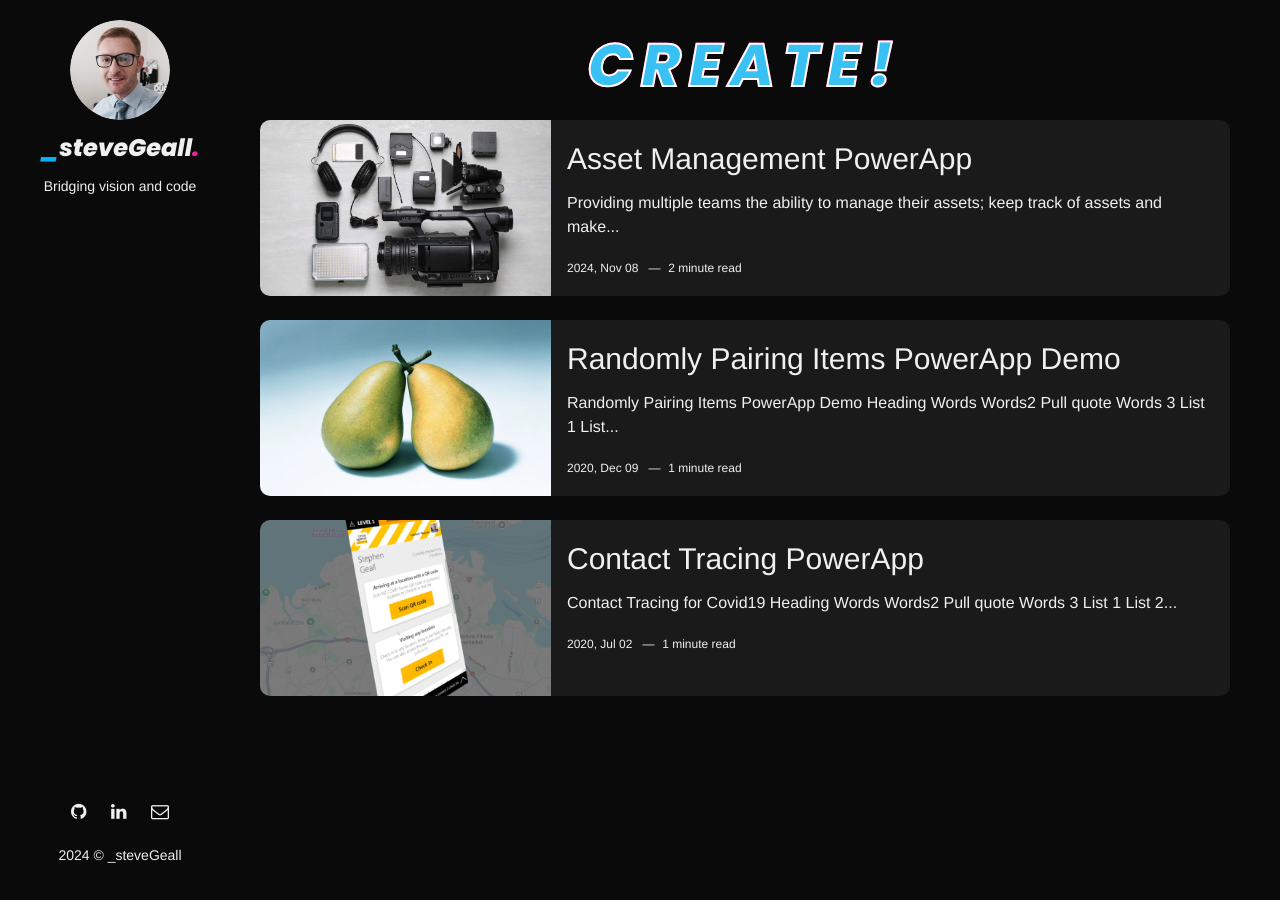
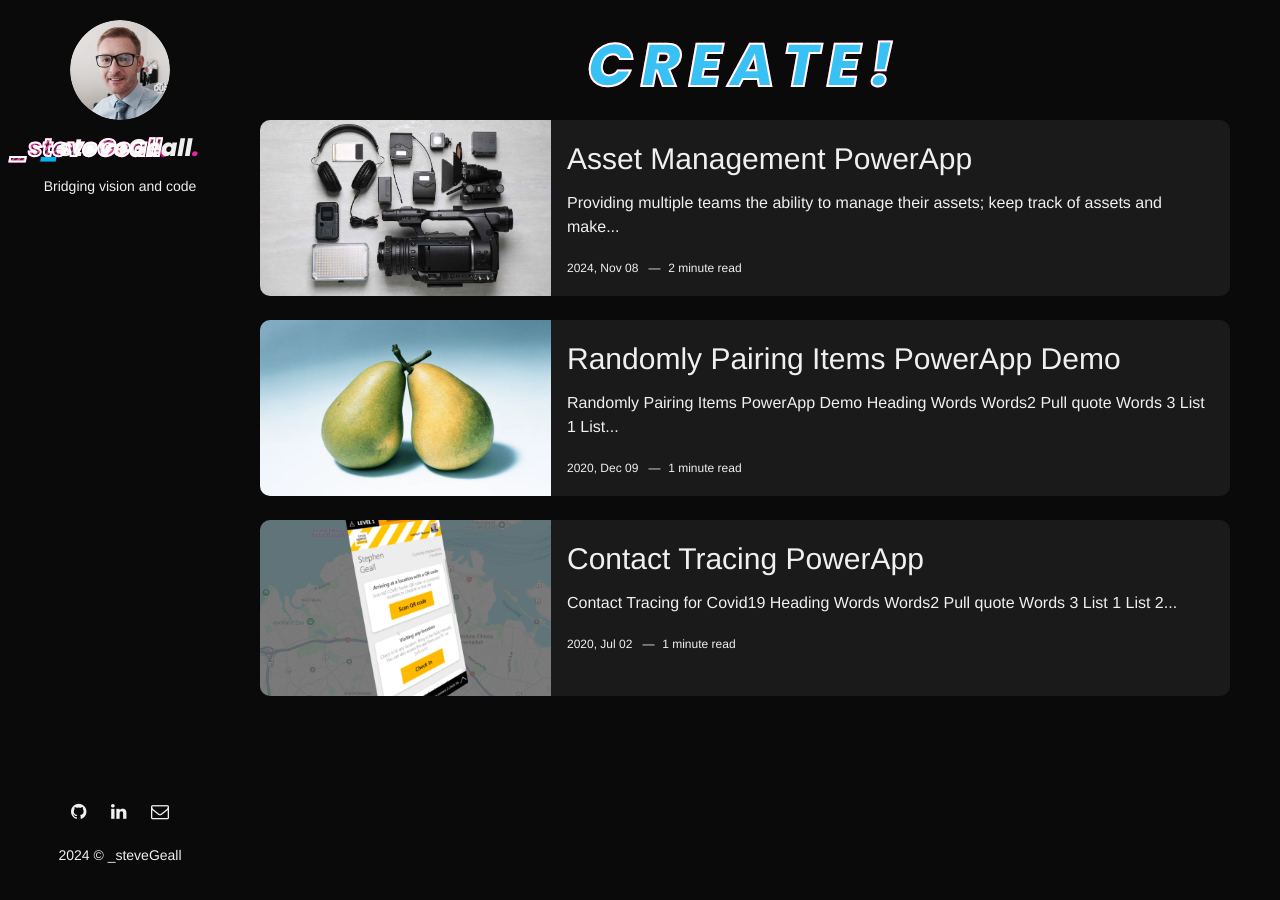
Before and after one commit to borough11/borough11.github.io, a Jekyll site: the page built from index.html, in a window 1280 px wide. Built offline with Jekyll 4.4.1, drawn with Linux system fonts in a browser that asks for light colours; nearby versions of some CDN libraries; the list of posts is cut into pages by our own code.

Commit message:
modified:   _layouts/main.html

```diff
--- a/_layouts/main.html
+++ b/_layouts/main.html
@@ -9,8 +9,12 @@
         <a href="{{site.baseurl}}/"><img class="no-lightbox" src="{{site.baseurl}}/assets/img/{% if site.author-img %}{{site.author-img}}{% endif %}" alt="{{site.author}}"></a>
       </div>
 
-      <div id="authorname" class="author-name">{{site.author}}<font color="#e72698">.</font></div>
-      <span data-text="{{site.about-author}}"><p>{{site.about-author}}</p></spanspan>
+      <div id="authorname" class="author-name">
+        <span data-text="{{site.author}}">{{site.author}}<font color="#e72698">.</font></span>
+
+      </div>
+
+        <p>{{site.about-author}}</p>
     </div>
   </header> <!-- End Header -->
   <footer>
```
